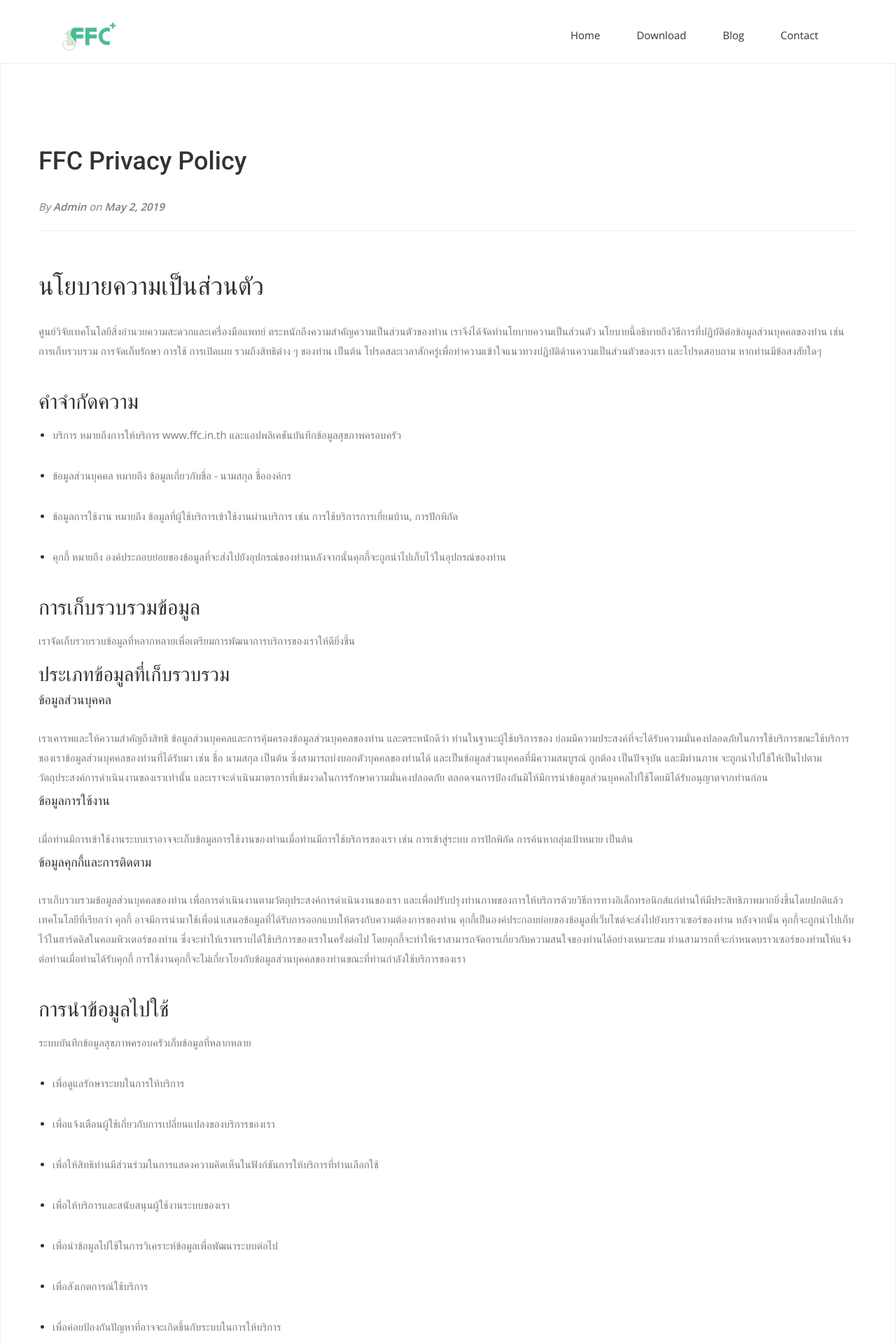
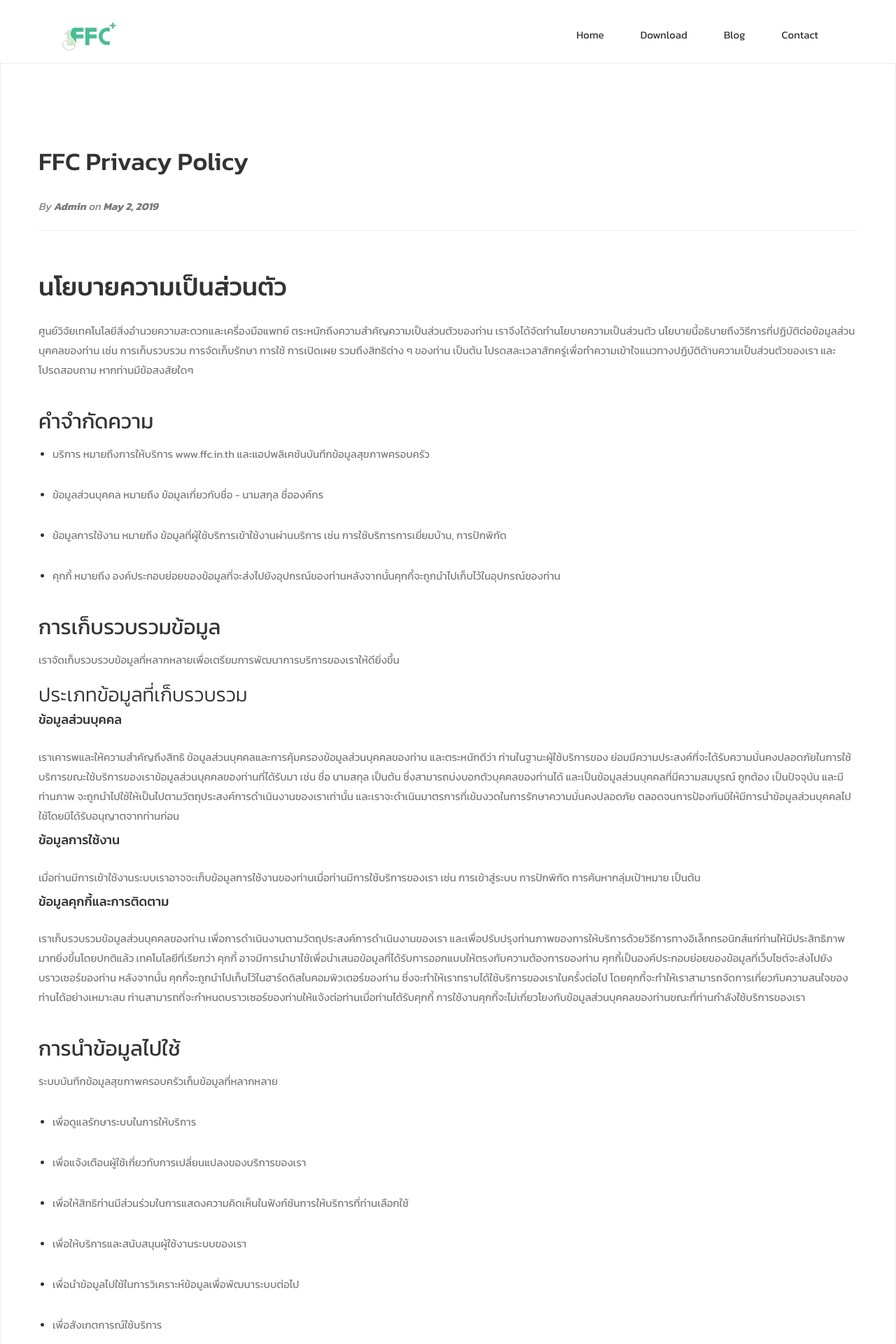
Before and after one commit to tawatchai18/tawatchai18.github.io, a Jekyll site: the page built from policy.md, in a window 1280 px wide. Shown: the top 1920 px of the page at 70% size. Built offline with Jekyll 4.4.1, drawn with Linux system fonts in a browser that asks for light colours; nearby versions of some CDN libraries; some web fonts are replaced; comment, search, counter and statistics services are not loaded.

Commit message:
edite front

```diff
--- a/_includes/footer.html
+++ b/_includes/footer.html
@@ -11,7 +11,7 @@
             <li><a href="{{ site.baseurl }}/terms">Terms</a></li>
           </ul>
         </div>
-        <img src="/img/nstda-color1.png" style="height: 45px; width: 100px; margin-top: 10px;">
+        <img src="/img/nstda-color1.png" style="height: 55px; width: 100px; margin-top: 10px;">
         <p>Copyright &copy; 2019<a href="https://www.nstda.or.th/" target="_blank"> NSTDA </a>National Electronics and Computer, Thailand<p>
         <p>This website use <a href="https://github.com/ndrewtl/airspace-jekyll" target="_blank">Airspace</a>. Theme developed and design by <a href="http://www.themefisher.com">Themefisher</a>.</p>
       </div>
--- a/css/airspace.css
+++ b/css/airspace.css
@@ -9,12 +9,13 @@
 @import url(http://fonts.googleapis.com/css?family=Open+Sans:400,300,600);
 @import url(http://fonts.googleapis.com/css?family=Roboto:400,100,300,500,700);
 @import url(http://fonts.googleapis.com/css?family=Volkhov:400italic);
+@import url(https://fonts.googleapis.com/css?family=Kanit:100,300,400,500,700&display=swap);
 /* var text-decoration */
 /*--
 	Common Css
 --*/
 body {
-  font-family: 'Open Sans', sans-serif;
+  font-family: 'Kanit', sans-serif;
   -webkit-font-smoothing: antialiased;
 }
 h1,
@@ -23,7 +24,7 @@ h3,
 h4,
 h5,
 h6 {
-  font-family: 'Roboto', sans-serif;
+  font-family: 'Kanit', sans-serif;
 }
 h2 {
   font-size: 30px;
@@ -57,7 +58,7 @@ a:active {
   font-weight: 600;
 }
 .section-title p {
-  font-family: 'Volkhov', serif;
+  font-family: 'Kanit', serif;
   font-style: italic;
   color: #666;
 }
@@ -120,7 +121,7 @@ font header .navbar-default .navbar-nav li a:hover {
   color: #E3E3E4;
 }
 #slider .block h1 {
-  font-family: 'Roboto', sans-serif;
+  font-family: 'Kanit', sans-serif;
   font-weight: 100;
   font-size: 45px;
   line-height: 60px;
@@ -130,7 +131,7 @@ font header .navbar-default .navbar-nav li a:hover {
 #slider .block p {
   font-size: 23px;
   line-height: 40px;
-  font-family: 'Roboto', sans-serif;
+  font-family: 'Kanit', sans-serif;
   font-weight: 300;
   letter-spacing: 3px;
 }
@@ -431,7 +432,7 @@ font header .navbar-default .navbar-nav li a:hover {
 #portfolio-work .block .portfolio-menu ul .active:before {
   content: "\f0d7";
   position: absolute;
-  font-family: 'FontAwesome';
+  font-family: 'Kanit';
   bottom: -18px;
   font-size: 30px;
   width: 20px;
@@ -450,7 +451,7 @@ font header .navbar-default .navbar-nav li a:hover {
 #portfolio-work .block .portfolio-menu ul li:hover:before {
   content: "\f0d7";
   position: absolute;
-  font-family: 'FontAwesome';
+  font-family: 'Kanit';
   bottom: -18px;
   font-size: 30px;
   width: 20px;
@@ -631,7 +632,7 @@ font header .navbar-default .navbar-nav li a:hover {
   padding-left: 90px;
 }
 #slider-contact .block h1 {
-  font-family: 'Roboto', sans-serif;
+  font-family: 'Kanit', sans-serif;
   font-weight: 100;
   font-size: 45px;
   line-height: 60px;
@@ -641,7 +642,7 @@ font header .navbar-default .navbar-nav li a:hover {
 #slider-contact .block p {
   font-size: 23px;
   line-height: 40px;
-  font-family: 'Roboto', sans-serif;
+  font-family: 'Kanit', sans-serif;
   font-weight: 300;
   letter-spacing: 1px;
   word-spacing: 3px;
@@ -681,7 +682,7 @@ font header .navbar-default .navbar-nav li a:hover {
   background: #47424C;
   border: none;
   color: #fff;
-  font-family: 'Open Sans', sans-serif;
+  font-family: 'Kanit', sans-serif;
   font-size: 18px;
 }
 /*--
@@ -726,7 +727,7 @@ font header .navbar-default .navbar-nav li a:hover {
   width: 100%;
 }
 #contact-box .block h2 {
-  font-family: 'Open Sans', sans-serif;
+  font-family: 'Kanit', sans-serif;
   font-weight: 300;
   color: #000;
   font-size: 28px;
```
